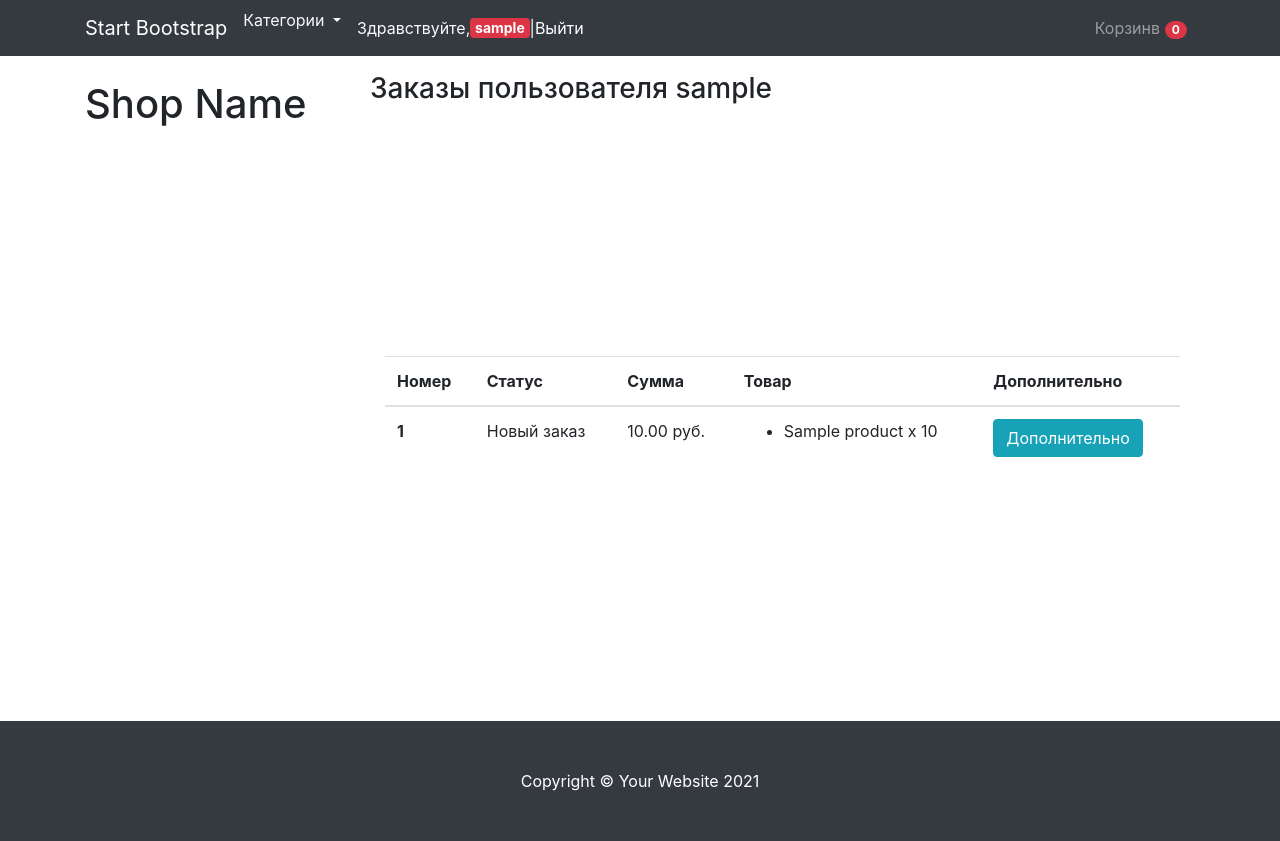
After one commit to Jecka1991/Django_Shop, a Django app: page /profile/ in a window 1280 px wide. The commit adds this page. Run offline with Django 3.2, Linux system fonts and the light colour scheme; a user stored in the database is signed in; tables that the repository leaves empty hold one stand-in row (values such as "Sample post"); grey boxes marked "Sample" are stand-in pictures; some libraries are stand-ins or nearby versions.

Commit message:
User profile

```diff
--- a/shop/mainapp/templates/base.html
+++ b/shop/mainapp/templates/base.html
@@ -39,8 +39,7 @@
                     {% endif %}
                         <li class="nav-item">
                             {% if request.user.is_authenticated %} <span class="navbar text text-light">Здравствуйте, <span class="badge badge-danger">
-                            <a style="text-decoration: none; font-size: 14px; color:white;" href="#">{{ request.user.username }}</a></span></span> | <a href="{% url 'logout' %}">Выйти</a> {% endif %}
-
+                            <a style="text-decoration: none; font-size: 14px; color:white;" href="{% url 'profile' %}">{{ request.user.username }}</a></span> | <a href="{% url 'logout' %}" style="color: white; text-decoration: none">Выйти</a> </span>{% endif %}
                         </li>
                     </ul>
                     <ul class="navbar-nav ml-auto">
--- /dev/null
+++ b/shop/mainapp/templates/profile.html
@@ -0,0 +1,97 @@
+{% extends 'base.html' %}
+
+{% block content %}
+
+<h3 class="mt-3 mb-3">Заказы пользователя {{ request.user.username }}</h3>
+{% if not orders.count %}
+<div class="col-md-12" style="margin-top: 300px; margin-bottom: 300px;">
+    <h3>У вас еще нет заказов! <a href="{% url 'base' %}">Сделайте свой первый заказ</a> </h3>
+</div>
+{% else %}
+<div class="col-md-12" style="margin-bottom: 250px; margin-top: 250px;">
+
+    <table class="table">
+        <thead>
+            <th scope="col">Номер</th>
+            <th scope="col">Статус</th>
+            <th scope="col">Сумма</th>
+            <th scope="col">Товар</th>
+            <th scope="col">Дополнительно</th>
+        </thead>
+        <tbody>
+            {% for order in orders %}
+                <tr>
+                    <th scope="row">{{ order.id }}</th>
+                    <td>{{ order.get_status_display }}</td>
+                    <td>{{ order.cart.final_price }} руб.</td>
+                    <td>
+                        <ul>
+                            {% for item in order.cart.products.all %}
+
+                                <li>{{ item.product.title }} x {{ item.qty }}</li>
+
+                            {% endfor %}
+                        </ul>
+                    </td>
+                <td>
+                    <button class="btn btn-info"data-toggle="modal" data-target="#exampleModal-{{ order.id }}">Дополнительно</button>
+                        <div class="modal fade" id="exampleModal-{{ order.id }}" tabindex="-1" aria-labelledby="exampleModalLabel" aria-hidden="true">
+                          <div class="modal-dialog modal-lg">
+                            <div class="modal-content">
+                              <div class="modal-header">
+                                <h5 class="modal-title" id="exampleModalLabel">Детализация заказа</h5>
+                                <button type="button" class="close" data-dismiss="modal" aria-label="Close">
+                                  <span aria-hidden="true">&times;</span>
+                                </button>
+                              </div>
+                              <div class="modal-body">
+                                <h4 class="text-center">Товар</h4>
+                                  <table class="table">
+                                      <thead>
+                                        <tr>
+                                            <th scope="col">Наименование</th>
+                                            <th scope="col">Изображение</th>
+                                            <th scope="col">Цена</th>
+                                            <th scope="col">Кол-во</th>
+                                            <th scope="col">Общая цена</th>
+                                        </tr>
+                                      </thead>
+                                      <tbody>
+                                        {% for item in order.cart.products.all %}
+                                            <tr>
+                                                <th scope="row">{{ item.product.title }}</th>
+                                                <td class="w-25"><img src="{{ item.product.image.url }}" class="img-fluid"></td>
+                                                <td><strong>{{ item.product.price }}</strong> руб.</td>
+                                                <td>{{ item.qty }}</td>
+                                                <td>{{ item.final_price }} руб.</td>
+                                            </tr>
+                                        {% endfor %}
+                                            <tr>
+                                                <td colspan="2"></td>
+                                                <td>Итого: </td>
+                                                <td>{{ order.cart.total_products }}</td>
+                                                <td><strong>{{ order.cart.final_price }}</strong> руб.</td>
+                                            </tr>
+                                      </tbody>
+                                  </table>
+                                  <hr>
+                                  <h4 class="text-center">Дополнительная информация</h4>
+                                  <p>Имя: <strong>{{ order.first_name }}</strong></p>
+                                  <p>Фамилия: <strong>{{ order.last_name }}</strong></p>
+                                  <p>Телефон: <strong>{{ order.customer.phone }}</strong></p>
+                              </div>
+                              <div class="modal-footer">
+                                <button type="button" class="btn btn-secondary" data-dismiss="modal">Закрыть</button>
+                              </div>
+                            </div>
+                          </div>
+                        </div>
+                </td>
+                </tr>
+
+            {% endfor %}
+        </tbody>
+    </table>
+
+{% endif %}
+{% endblock %}
--- a/shop/mainapp/urls.py
+++ b/shop/mainapp/urls.py
@@ -13,6 +13,7 @@ from .views import (
     MakeOrderView,
     LoginView,
     RegistrationView,
+    ProfileView,
 )
 
 
@@ -28,5 +29,6 @@ urlpatterns = [
     path('make-order', MakeOrderView.as_view(), name='make_order'),
     path('login/', LoginView.as_view(), name='login'),
     path('logout/', LogoutView.as_view(next_page="/"), name='logout'),
-    path('registration/', RegistrationView.as_view(), name='registration')
+    path('registration/', RegistrationView.as_view(), name='registration'),
+    path('profile/', ProfileView.as_view(), name='profile')
 ]
--- a/shop/mainapp/views.py
+++ b/shop/mainapp/views.py
@@ -1,12 +1,11 @@
 from django.db import transaction
 from django.shortcuts import render
-from django.contrib.contenttypes.models import ContentType
 from django.contrib import messages
 from django.contrib.auth import authenticate, login
 from django.http import HttpResponseRedirect
 from django.views.generic import DetailView, View
 
-from .models import Category, Customer, Cart, CartProduct, Product
+from .models import Category, Customer, Order, CartProduct, Product
 from .mixins import CartMixin
 from .forms import OrderForm, LoginForm, RegistrationForm
 from .utils import recalc_cart
@@ -198,3 +197,16 @@ class RegistrationView(CartMixin, View):
             return HttpResponseRedirect('/')
         context = {'form': form, 'cart': self.cart}
         return render(request, 'registration.html', context)
+
+
+class ProfileView(CartMixin, View):
+
+    def get(self, request, *args, **kwargs):
+        customer = Customer.objects.get(user=request.user)
+        orders = Order.objects.filter(customer=customer).order_by('-created_at')
+        categories = Category.objects.all()
+        return render(
+            request,
+            'profile.html',
+            {'orders': orders, 'cart': self.cart, 'category': categories}
+        )
```
